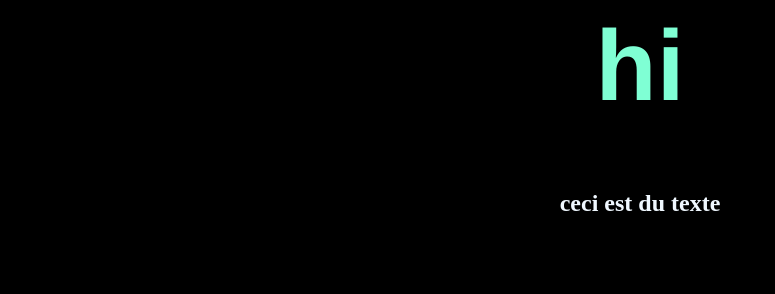
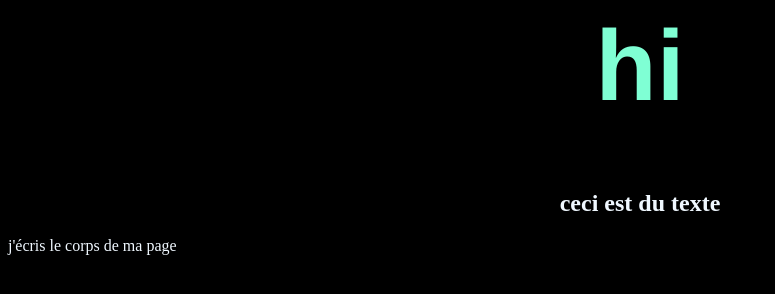
Before and after one commit to Acide-pixel/test, a plain HTML site: page index.html in a window 1280 px wide. Shown: the whole page, without its empty margins (0-775 px from the left). Drawn offline with Linux system fonts and the light colour scheme.

Commit message:
ajou text

```diff
--- a/index.html
+++ b/index.html
@@ -24,5 +24,6 @@
     <body>
         <h1>hi</h1>
         <h2>ceci est du texte</h2>
+        j'écris le corps de ma page
     </body>
 </html>
```
